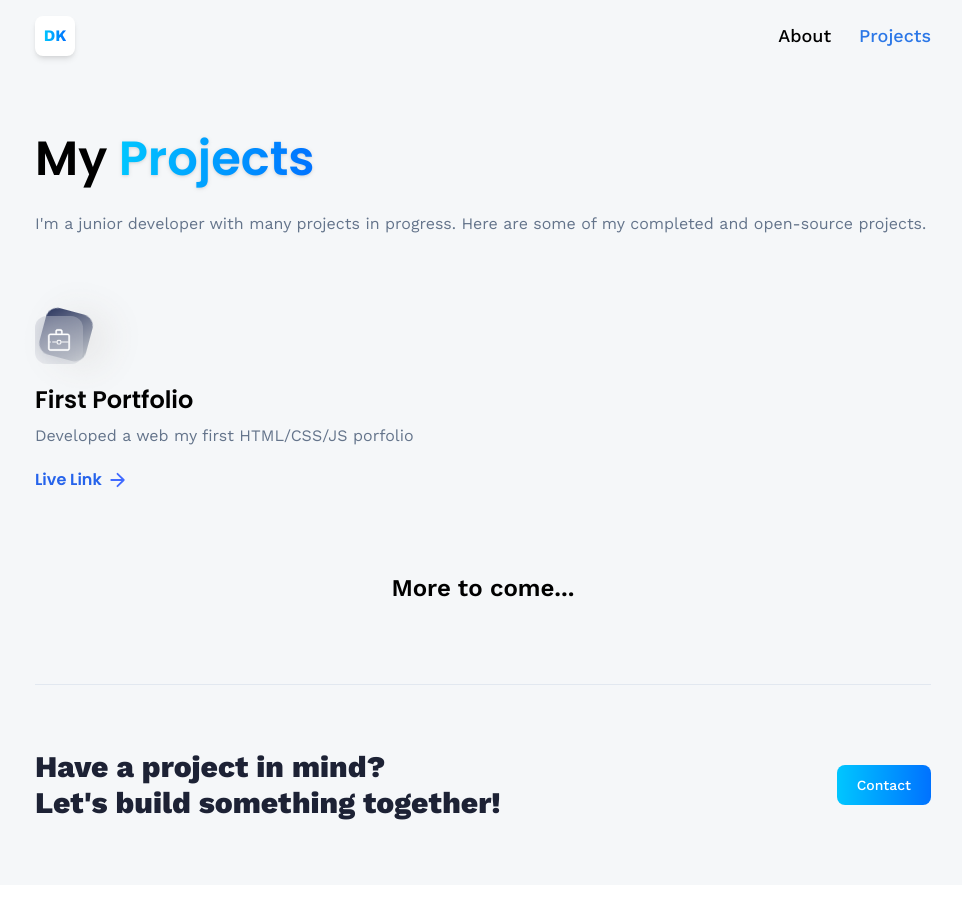
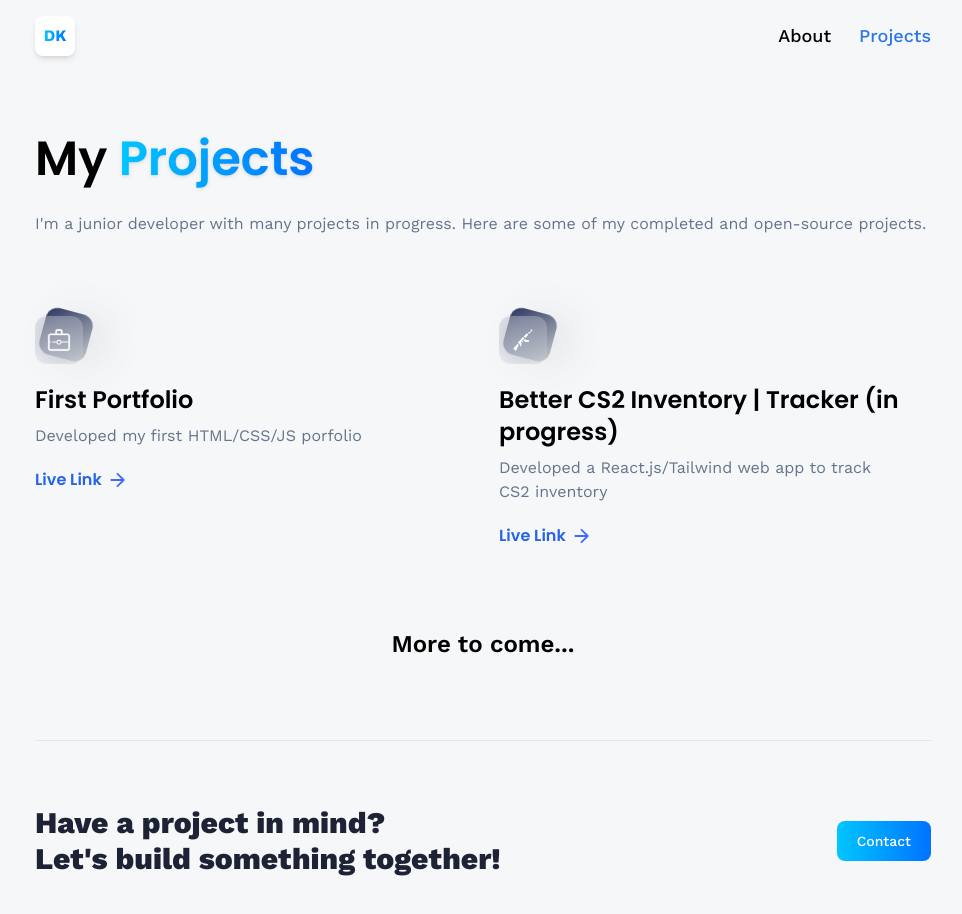
Before and after one commit to D4dis/3d_portfolio, a React (Vite) app: page /projects in a window 1280 px wide. Shown: the top 914 px of the page, without its empty margins (157-1119 px from the left). Before the commit the page ends 885 px from the top, so only its background shows below. Built offline with nearby package versions, Linux system fonts and the light colour scheme; no server answers.

Commit message:
update projects page

```diff
--- a/src/assets/icons/index.js
+++ b/src/assets/icons/index.js
@@ -29,6 +29,7 @@ import summiz from './summiz.svg'
 import threads from './threads.svg'
 import arrow from './arrow.svg'
 import contact from './contact.svg'
+import ak47white from './ak47white.svg'
 import soundon from './soundon.png'
 import soundoff from './soundoff.png'
 
@@ -64,6 +65,7 @@ export {
     threads,
     arrow,
     contact,
+    ak47white,
     soundon,
     soundoff
 }
--- a/src/constants/index.js
+++ b/src/constants/index.js
@@ -28,7 +28,8 @@ import {
   tailwindcss,
   threejs,
   threads,
-  typescript
+  typescript,
+  ak47white
 } from "../assets/icons";
 
 export const skills = [
@@ -225,49 +226,14 @@ export const projects = [
     iconUrl: portfolio,
     theme: 'btn-back-black',
     name: 'First Portfolio',
-    description: 'Developed a web my first HTML/CSS/JS porfolio',
+    description: 'Developed my first HTML/CSS/JS porfolio',
     link: 'https://github.com/D4dis/portfolio',
   },
-  // {
-  //   iconUrl: pricewise,
-  //   theme: 'btn-back-red',
-  //   name: 'Amazon Price Tracker',
-  //   description: 'Developed a web application that tracks and notifies users of price changes for products on Amazon, helping users find the best deals.',
-  //   link: 'https://github.com/adrianhajdin/pricewise',
-  // },
-  // {
-  //   iconUrl: threads,
-  //   theme: 'btn-back-green',
-  //   name: 'Full Stack Threads Clone',
-  //   description: 'Created a full-stack replica of the popular discussion platform "Threads," enabling users to post and engage in threaded conversations.',
-  //   link: 'https://github.com/adrianhajdin/threads',
-  // },
-  // {
-  //   iconUrl: car,
-  //   theme: 'btn-back-blue',
-  //   name: 'Car Finding App',
-  //   description: 'Designed and built a mobile app for finding and comparing cars on the market, streamlining the car-buying process.',
-  //   link: 'https://github.com/adrianhajdin/project_next13_car_showcase',
-  // },
-  // {
-  //   iconUrl: snapgram,
-  //   theme: 'btn-back-pink',
-  //   name: 'Full Stack Instagram Clone',
-  //   description: 'Built a complete clone of Instagram, allowing users to share photos and connect with friends in a familiar social media environment.',
-  //   link: 'https://github.com/adrianhajdin/social_media_app',
-  // },
-  // {
-  //   iconUrl: estate,
-  //   theme: 'btn-back-black',
-  //   name: 'Real-Estate Application',
-  //   description: 'Developed a web application for real estate listings, facilitating property searches and connecting buyers with sellers.',
-  //   link: 'https://github.com/adrianhajdin/projects_realestate',
-  // },
-  // {
-  //   iconUrl: summiz,
-  //   theme: 'btn-back-yellow',
-  //   name: 'AI Summarizer Application',
-  //   description: 'App that leverages AI to automatically generate concise & informative summaries from lengthy text content, or blogs.',
-  //   link: 'https://github.com/adrianhajdin/project_ai_summarizer',
-  // }
+  {
+    iconUrl: ak47white,
+    theme: 'btn-back-black',
+    name: 'Better CS2 Inventory | Tracker (in progress)',
+    description: 'Developed a React.js/Tailwind web app to track CS2 inventory',
+    link: 'https://github.com/D4dis/portfolio',
+  },
 ];
```
Also changed, not shown: src/assets/icons/ak47white.svg (added).
